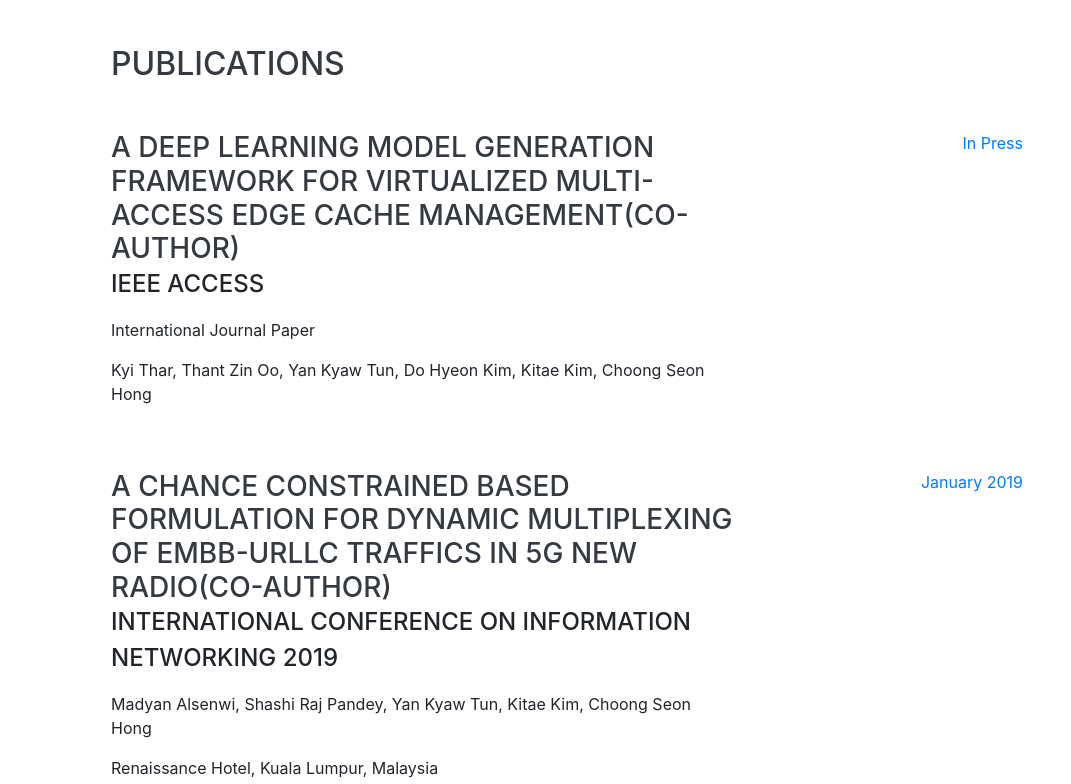
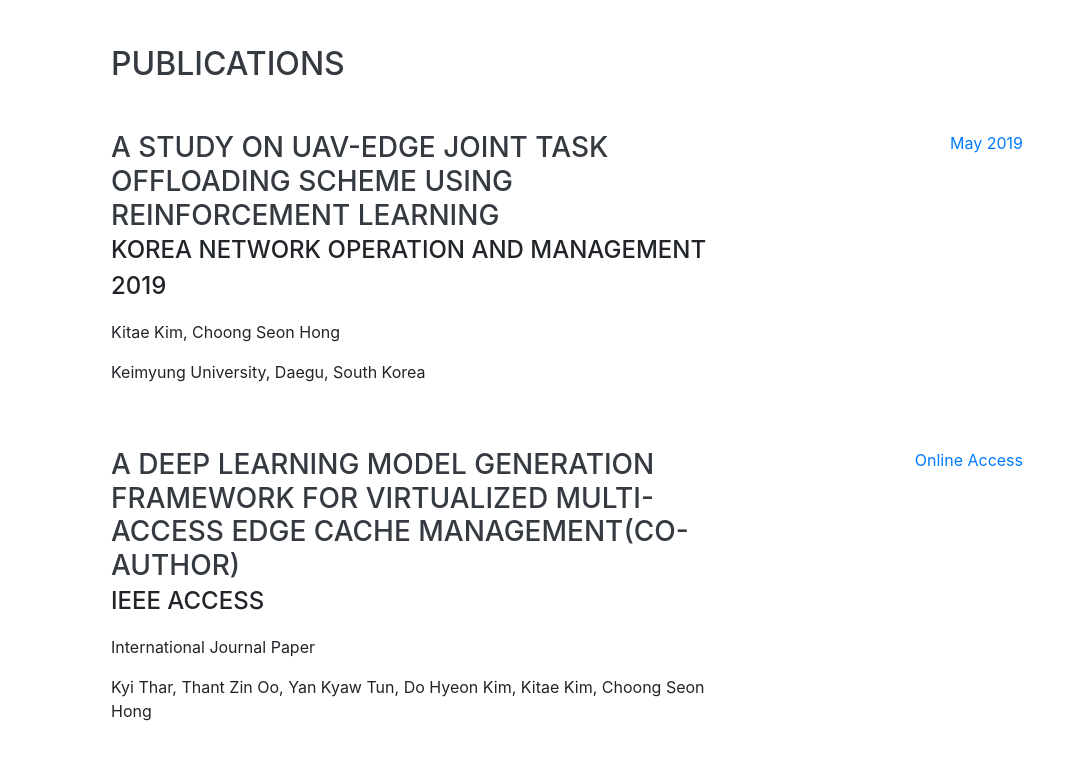
Before and after one commit to glideslope/mypage, a website with bundled scripts: page index.html in a window 1280 px wide. Shown: the part 804-1588 px from the top of the page, without its empty margins (209-1280 px from the left). Built offline with nearby package versions, Linux system fonts and the light colour scheme; a web font is replaced by a local one.

Commit message:
Add files via upload

```diff
--- a/index.html
+++ b/index.html
@@ -97,13 +97,25 @@
                 <h2 class="mb-5">Publications</h2>
                 <div class="resume-item d-flex flex-column flex-md-row justify-content-between mb-5">
                     <div class="resume-content">
+                        <h3 class="mb-0">A Study on UAV-Edge Joint Task offloading Scheme using Reinforcement Learning </h3>
+                        <div class="subheading mb-3">Korea Network Operation and Management 2019</div>
+                        <p>Kitae Kim, Choong Seon Hong</p>
+                        <p>Keimyung University, Daegu, South Korea</p>
+                    </div>
+                    <div class="resume-date text-md-right">
+                        <span class="text-primary">May 2019</span>
+                    </div>
+                </div>
+
+                <div class="resume-item d-flex flex-column flex-md-row justify-content-between mb-5">
+                    <div class="resume-content">
                         <h3 class="mb-0">A Deep Learning Model Generation Framework for Virtualized Multi-access Edge Cache Management(Co-Author)</h3>
                         <div class="subheading mb-3">IEEE Access</div>
                         <p>International Journal Paper</p>
                         <p>Kyi Thar, Thant Zin Oo, Yan Kyaw Tun, Do Hyeon Kim, Kitae Kim, Choong Seon Hong</p>
                     </div>
                     <div class="resume-date text-md-right">
-                        <span class="text-primary">In Press</span>
+                        <span class="text-primary">Online Access</span>
                     </div>
                 </div>
 
@@ -336,7 +348,7 @@
                 <h2 class="mb-5">Awards</h2>
                 <ul class="fa-ul mb-0">
                     <li>
-                        <i class="fa-li fa fa-trophy text-warning"></i> Best Paper Awards - Korea Software Congress 2018</li>
+                        <i class="fa-li fa fa-trophy text-warning"></i> Best Paper Awards - Korea Software Congress 2017</li>
                     <li>
                         <i class="fa-li fa fa-trophy text-warning"></i> Best Paper Presentation Awards - Korea Computer Congress 2017</li>
                 </ul>
```
